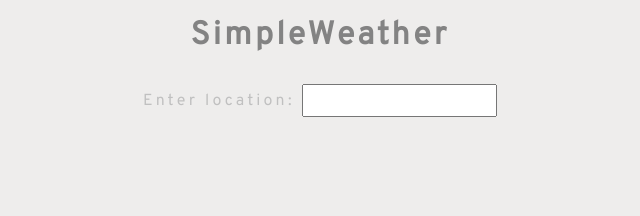
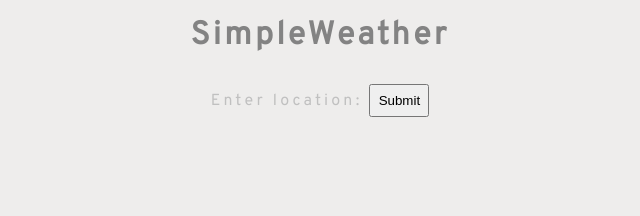
Before and after one commit to RohanLodhi/weather, a plain HTML site: page index.html in a window 1280 px wide. Shown: the whole page, without its empty margins (320-960 px from the left). Drawn offline with Linux system fonts and the light colour scheme.

Commit message:
listener fix

```diff
--- a/index.html
+++ b/index.html
@@ -15,7 +15,7 @@
         <h1 class="heading">SimpleWeather</h1>
         <form class="form">
             <label for="city">Enter location:</label>
-            <input type="text" name="city" class="input">
+            <input type="submit" name="city" class="input">
         </form>
         <br><br><br>
         <div class="card display">
```
